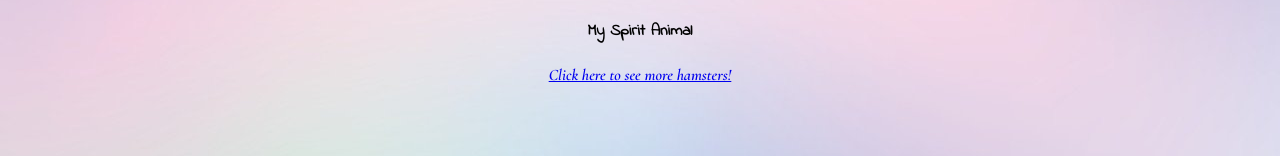
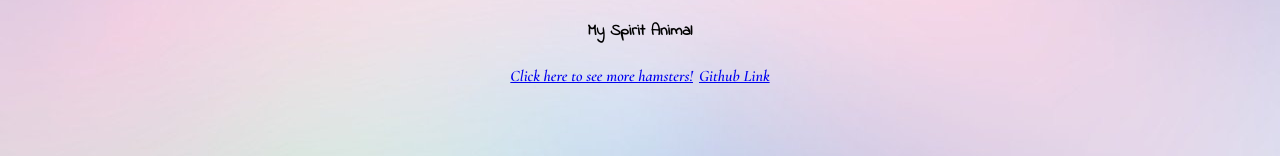
Before and after one commit to J-Tell/Personal-Website, a plain HTML site: page index.html in a window 1280 px wide. Shown: the part 571-727 px from the top of the page. Drawn offline with nearby package versions, Linux system fonts and the light colour scheme.

Commit message:
updated Github Link

```diff
--- a/index.html
+++ b/index.html
@@ -24,6 +24,7 @@
     <h4>My Spirit Animal</h4>
 
     <a href="aboutme.html">Click here to see more hamsters!</a>
+    <a href="https://github.com/J-Tell">Github Link</a>
 
 </body>
 
```
